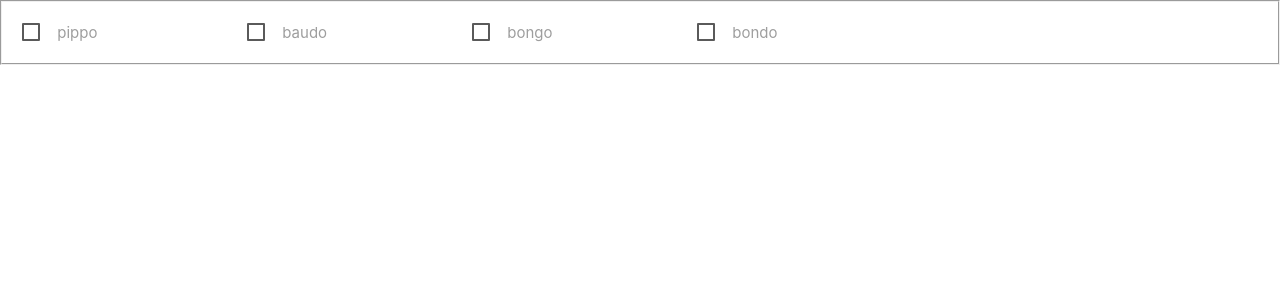
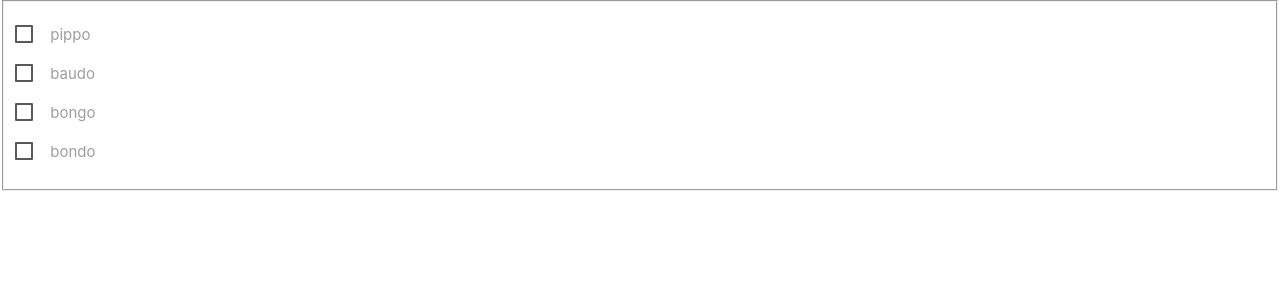
Before and after one commit to Drumso/Sardiniasupport, a Jekyll site: the page built from test_ingredients_layout.md, in a window 1280 px wide. Shown: the top 300 px of the page. Built offline with Jekyll 4.4.1, drawn with Linux system fonts in a browser that asks for light colours.

Commit message:
Update custom.css

```diff
--- a/assets/css/custom.css
+++ b/assets/css/custom.css
@@ -1,6 +1,6 @@
-/* My CSS file */
+/* My CSS file
 .ingredient {
- font-size: 125% !important; /* Add `!important` at the end of a rule to prioritise it. */
+ font-size: 125% !important; Add `!important` at the end of a rule to prioritise it.
 }
 
 fieldset.group  {
@@ -37,4 +37,37 @@
 
 ul.checkbox li label {
   margin-left: 0.2em;
+} */
+
+.ingredient {
+  /* font-weight: lighter; */
 }
+
+.ingredient_quantity {
+  font-weight: lighter;
+  font-weight: bold;
+  margin-left: 0em;
+}
+
+.ingredients_list {
+  columns: 1;
+}
+
+p {
+  margin: 0;
+}
+
+li {
+  margin-top: 14px;
+  margin-bottom: 14px;
+}
+
+li:first-child {
+  margin-top: 0;
+}
+
+@media (min-width: 500px) {
+  .ingredients_list {
+    columns: 2;
+  }
+}
```
